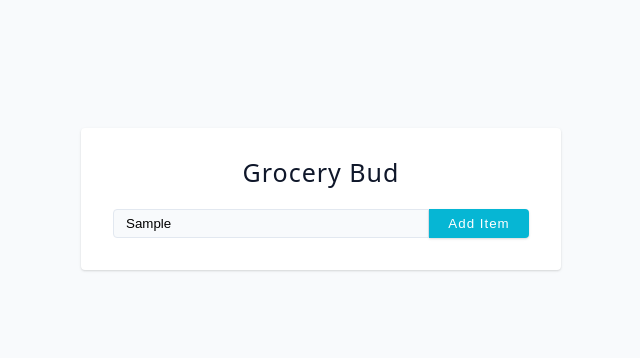
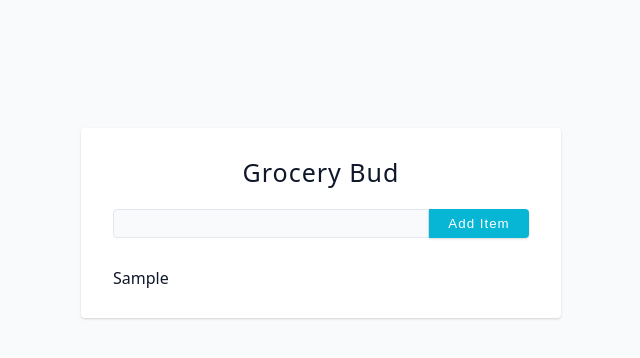
Before and after one commit to mendozam1335/React-Grocery, a React (Vite) app: page / in a window 1280 px wide. Both pictures are taken after typing "Sample" into the empty fields and a click on the button "Add Item". Shown: the top 358 px of the page, without its empty margins (319-959 px from the left). Built offline with nearby package versions, Linux system fonts and the light colour scheme; the HTML template or start-up script is replaced by a standard one.

Commit message:
Created Items to display items in list

```diff
--- a/src/App.jsx
+++ b/src/App.jsx
@@ -1,5 +1,6 @@
 import { useState } from "react";
 import Form from "./Components/Form";
+import Items from "./Components/Items";
 
 const App = () => {
   const [items, setItems] = useState([]);
@@ -8,7 +9,10 @@ const App = () => {
   };
   return (
     <main>
-      <Form addItem={addItem} />
+      <section className="section-center">
+        <Form addItem={addItem} />
+        <Items items={items} />
+      </section>
     </main>
   );
 };
--- a/src/Components/Form.jsx
+++ b/src/Components/Form.jsx
@@ -11,9 +11,10 @@ const Form = ({ addItem }) => {
     }
     const newItem = { name: item, completed: false, id: nanoid() };
     addItem(newItem);
+    setItem("");
   };
   return (
-    <section className="section-center">
+    <section>
       <form onSubmit={handleSubmit}>
         <h4>Grocery Bud</h4>
         <div className="form-control">
--- /dev/null
+++ b/src/Components/Items.jsx
@@ -0,0 +1,14 @@
+import React from "react";
+import SingleItem from "./SingleItem";
+
+const Items = ({ items }) => {
+  return (
+    <article className="items">
+      {items.map((item) => {
+        return <SingleItem key={item.id} {...item} />;
+      })}
+    </article>
+  );
+};
+
+export default Items;
--- /dev/null
+++ b/src/Components/SingleItem.jsx
@@ -0,0 +1,7 @@
+import React from "react";
+
+const SingleItem = ({ name, completed }) => {
+  return <article className="item">{name}</article>;
+};
+
+export default SingleItem;
```
